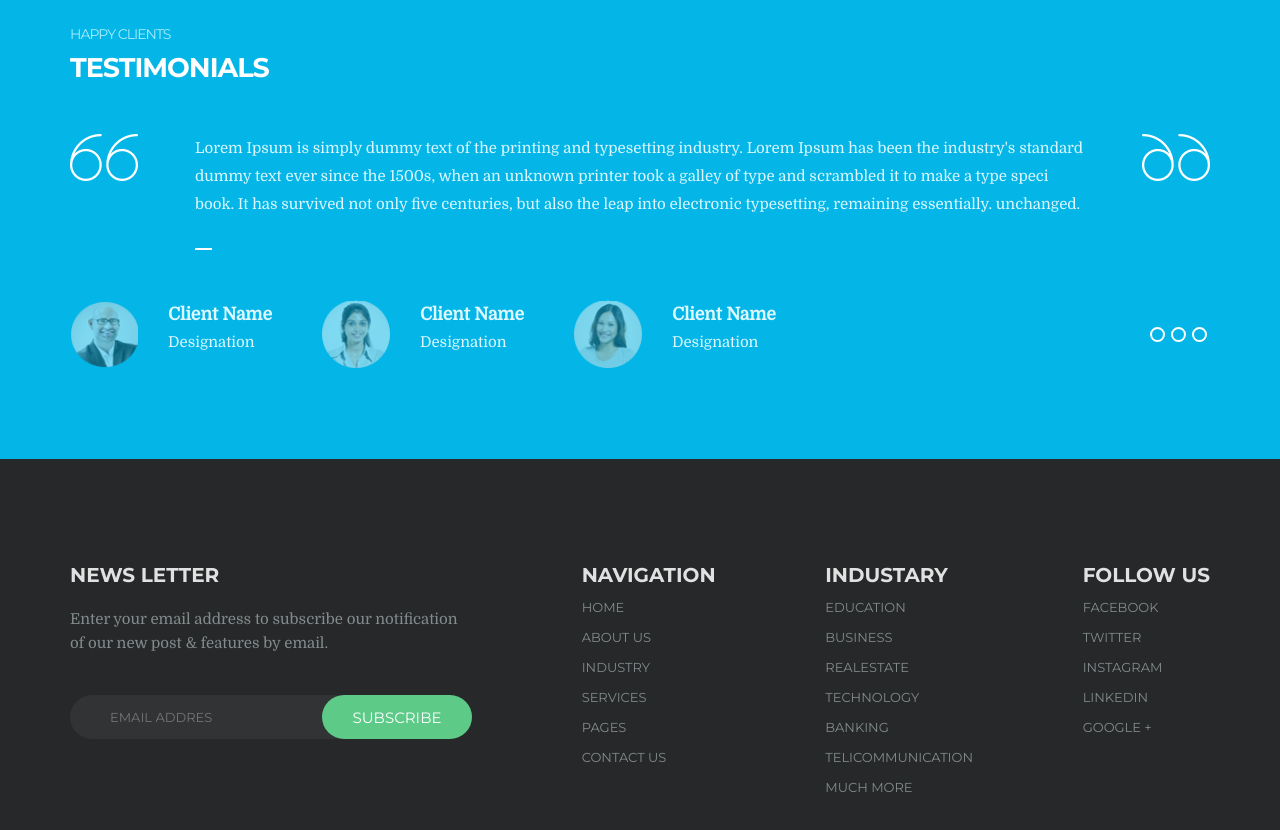
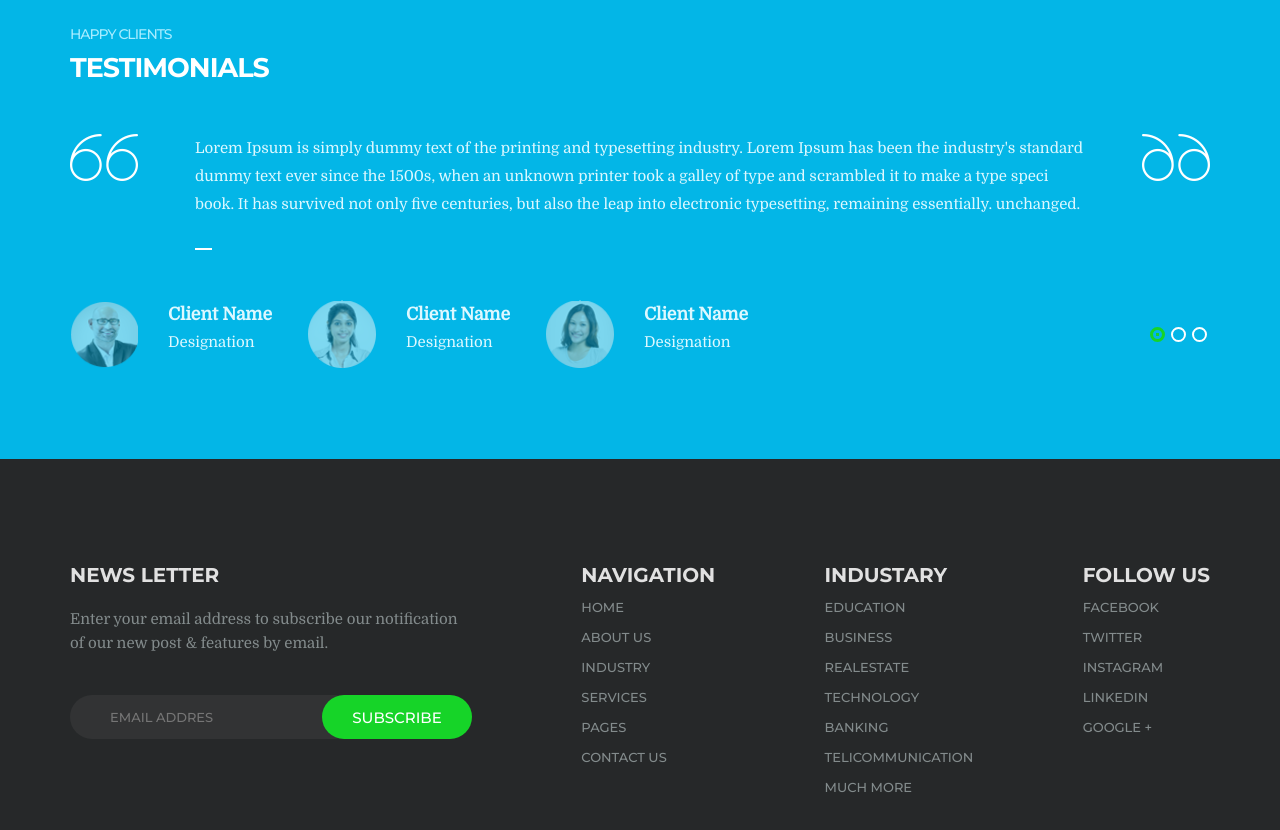
Before and after one commit to bogdan-klimov/CONSULT, a website: page index.html in a window 1280 px wide. Shown: the part 1940-2770 px from the top of the page. Drawn offline with nearby package versions, Linux system fonts and the light colour scheme; files that its build step writes are made by us from their sources; files whose address does not match are found by name.

Commit message:
sliderJs

```diff
--- a/index.html
+++ b/index.html
@@ -4,7 +4,7 @@
     <meta charset="UTF-8">
     <meta name="viewport" content="width=device-width, initial-scale=1.0">
     <title>Consult</title>
-    <link href="https://fonts.googleapis.com/css2?family=Domine&family=Montserrat:wght@400;700&display=swap" rel="stylesheet">
+    <link href="https://fonts.googleapis.com/css2?family=Domine&family=Montserrat:wght@500;700&display=swap" rel="stylesheet">
     <link rel="stylesheet" href="assets/css/main.css">
 </head>
 <body>
@@ -221,7 +221,7 @@
                 </span>
                 Testimonials
             </h2>
-            <div class="testimonial-description">
+            <div class="testimonial-description" id="testimonial-description">
                 <div class="testimonial-description-text">
                     <div>
                         <p>
@@ -239,8 +239,76 @@
                         <div class="testimonial-description-underline"></div>
                     </div>
                 </div>
+                <div class="clients-slider" id="clients-slider">
+                    <div class="visible-window" id="visible-window">
                         <div class="clients-list">
-                    <ul class="clients-list-block">
+                            <ul class="clients-list-block" id="clients-list-block">
+                                <li class="clients-list-block-item">
+                                    <img src="assets/img/client-1.png" alt="client-1" class="client-1">
+                                    <div class="client-description">
+                                        <h3 class="client-description-header">
+                                            Client Name
+                                        </h3>
+                                        <span class="client-description-text">
+                                            Designation
+                                        </span>
+                                    </div>
+                                </li>
+                                <li class="clients-list-block-item">
+                                    <img src="assets/img/client-2.png" alt="client-2" class="client-2">
+                                    <div class="client-description">
+                                        <h3 class="client-description-header">
+                                            Client Name
+                                        </h3>
+                                        <span class="client-description-text">
+                                            Designation
+                                        </span>
+                                    </div>
+                                </li>
+                                <li class="clients-list-block-item">
+                                    <img src="assets/img/client-3.png" alt="client-3" class="client-3">
+                                    <div class="client-description">
+                                        <h3 class="client-description-header">
+                                            Client Name
+                                        </h3>
+                                        <span class="client-description-text">
+                                            Designation
+                                        </span>
+                                    </div>
+                                </li>
+                                <li class="clients-list-block-item">
+                                    <img src="assets/img/client-1.png" alt="client-1" class="client-1">
+                                    <div class="client-description">
+                                        <h3 class="client-description-header">
+                                            Client Name
+                                        </h3>
+                                        <span class="client-description-text">
+                                            Designation
+                                        </span>
+                                    </div>
+                                </li>
+                                <li class="clients-list-block-item">
+                                    <img src="assets/img/client-2.png" alt="client-2" class="client-2">
+                                    <div class="client-description">
+                                        <h3 class="client-description-header">
+                                            Client Name
+                                        </h3>
+                                        <span class="client-description-text">
+                                            Designation
+                                        </span>
+                                    </div>
+                                </li>
+                                <li class="clients-list-block-item">
+                                    <img src="assets/img/client-3.png" alt="client-3" class="client-3">
+                                    <div class="client-description">
+                                        <h3 class="client-description-header">
+                                            Client Name
+                                        </h3>
+                                        <span class="client-description-text">
+                                            Designation
+                                        </span>
+                                    </div>
+                                </li>
                                 <li class="clients-list-block-item">
                                     <img src="assets/img/client-1.png" alt="client-1" class="client-1">
                                     <div class="client-description">
@@ -275,17 +343,8 @@
                                     </div>
                                 </li>
                             </ul>
-                    <ul class="clients-list-carousel">
-                        <li class="clients-list-carousel-item">
-                            <div class="point"></div>
-                        </li>
-                        <li class="clients-list-carousel-item">
-                            <div class="point"></div>
-                        </li>
-                        <li class="clients-list-carousel-item">
-                            <div class="point"></div>
-                        </li>
-                    </ul>
+                        </div>
+                    </div>
                 </div>
             </div>
         </div>
--- a/src/js/main.js
+++ b/src/js/main.js
@@ -0,0 +1,39 @@
+const slider = document.getElementById("clients-list-block");
+const visibleWindow = document.getElementById("visible-window");
+const sliderEl = document.getElementsByClassName("clients-list-block-item");
+const testimonialDescription = document.getElementById("testimonial-description");
+const sliderWrapper = document.getElementById("clients-slider");
+
+const sliderBtnWrapper = document.createElement("ul");
+sliderWrapper.append(sliderBtnWrapper);
+sliderBtnWrapper.classList.add("clients-list-carousel");
+
+const sliderElOnPage = 3;
+
+const sliderElForBtn = Math.ceil(sliderEl.length/sliderElOnPage);
+
+for (let i = 0; i < sliderElForBtn; i++) {
+    const sliderBtn = document.createElement("li");
+    sliderBtnWrapper.append(sliderBtn);
+    sliderBtn.classList.add("clients-list-carousel-item");
+
+    const point = document.createElement("div");
+    sliderBtn.append(point);
+    point.classList.add("point");
+}
+
+const sliderBtn = document.getElementsByClassName("clients-list-carousel-item");
+
+const move = visibleWindow.offsetWidth;
+
+sliderBtn[0].classList.add("clients-list-carousel-item-active");
+for (let i = 0; i < sliderEl.length; i++) {
+    sliderBtn[i].addEventListener("click", () => {
+        slider.style.left = (-move * i) + "px";
+        for (let j = 0; j < sliderBtn.length; j++) {
+            sliderBtn[j].className = sliderBtn[j].className.replace("clients-list-carousel-item-active", "");
+        };
+        sliderBtn[i].classList.add("clients-list-carousel-item-active");
+    });
+};
+/////////////////////////////////////////////////////////////////////////
--- a/src/sass/layout/_body.scss
+++ b/src/sass/layout/_body.scss
@@ -123,9 +123,9 @@
     background-color: #16d428;
     padding: 10px 22px;
     @include font-props ($main-family, 13px, 400);
-    letter-spacing: 0px;
+    letter-spacing: 0;
     color: #ffffff;
-    border-radius: 20px;
+    border-radius: 26px;
     max-width: 160px;
     text-align: center;
 }
@@ -288,18 +288,33 @@
 .testimonial {
     padding: 91px 0;
     background-color: #03b6e7;
-    .clients-list {
+    .visible-window {
+        height: 68px;
+        max-width: 715px;
+        width: 100%;
+        overflow: hidden;
+        position: relative;
+    }
+    .clients-slider {
         margin-top: 50px;
+        margin-left: -35px;
         display: flex;
         justify-content: space-between;
-        &-block-item:nth-child(2), &-block-item:nth-child(3) {
-            margin-left: 50px;
+    }
+    .clients-list {
+        display: flex;
+        justify-content: space-between;
+        &-block-item {
+            margin-left: 35px;
         }
         &-block {
+            left: 0;
+            transition: .5s;
+            position: absolute;
             display: flex;
             justify-content: space-between;
-            max-width: 780px;
             &-item {
+                min-width: 203px;
                 display: flex;
                 .client-description {
                     margin-left: 30px;
@@ -360,6 +375,7 @@
     align-items: center;
     display: flex;
     &-item {
+        cursor: pointer;
         width: 15px;
         height: 15px;
         border: 2px solid #ffffff;
@@ -375,8 +391,7 @@
             display: none;
         }
     }
-    &-item:hover {
-        cursor: pointer;
+    &-item-active {
         border: 3px solid #16d428;
         .point {
             display: block;
@@ -401,9 +416,9 @@
 
 @keyframes rotate-center {
     0% {
-      transform: rotate(0);
+        transform: rotate(0);
     }
     100% {
-      transform: rotate(360deg);
+        transform: rotate(360deg);
     }
-  }
+}
--- a/src/sass/layout/_footer.scss
+++ b/src/sass/layout/_footer.scss
@@ -20,7 +20,7 @@
             }
             .form-btn {
                 border-radius: 25px;
-                background-color: #5dca88;
+                background-color: #16d428;
                 border: none;
                 max-width: 150px;
                 width: 100%;
--- a/src/sass/pages/_page.scss
+++ b/src/sass/pages/_page.scss
@@ -339,7 +339,7 @@ audio {
     position: absolute;
     right: 0;
     background-color: #ffffff;
-    border: 1.0px solid #d2dbdd;
+    // border: 1.0px solid #d2dbdd;
     border-radius: 25px;
     display: flex;
     flex-direction: row-reverse;
@@ -348,8 +348,6 @@ audio {
 
 .text {
     display: none;
-    padding: 0 15px;
-
 }
 
 #check-id:checked ~ .links, #check-id-2:checked ~ .links,
@@ -357,6 +355,7 @@ audio {
 #check-id-5:checked ~ .links {
     width: 158px;
     transition: .5s;
+    border: 1.0px solid #d2dbdd;
     .share-block {
         background-color: #ffac55;
         border: none;
@@ -365,6 +364,8 @@ audio {
     .text {
         display: flex;
         align-items: center;
+        justify-content: space-between;
+        width: 60%;
     }
 }
 
```
Also changed, not shown: src/js/clients.js (added), 1 other file. Lines whose indentation alone changed are shown as unchanged.
